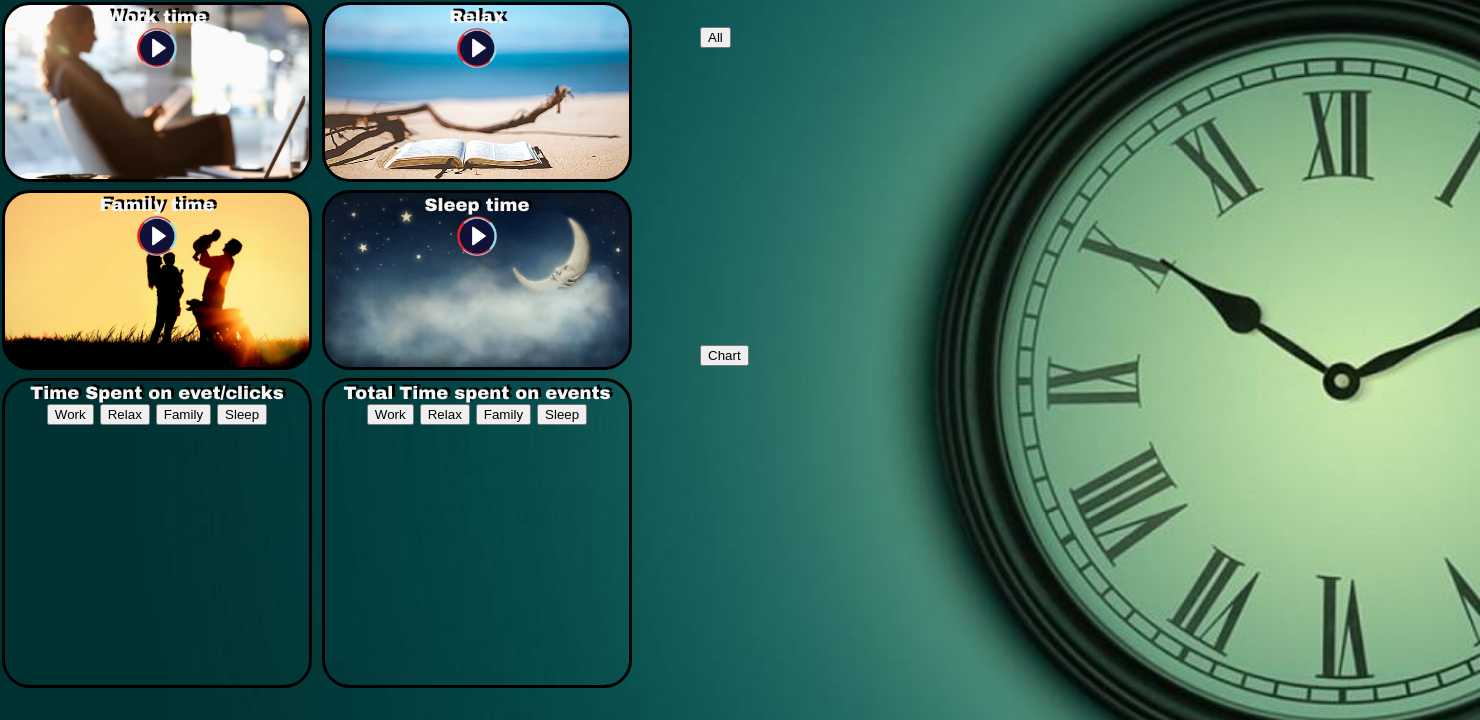
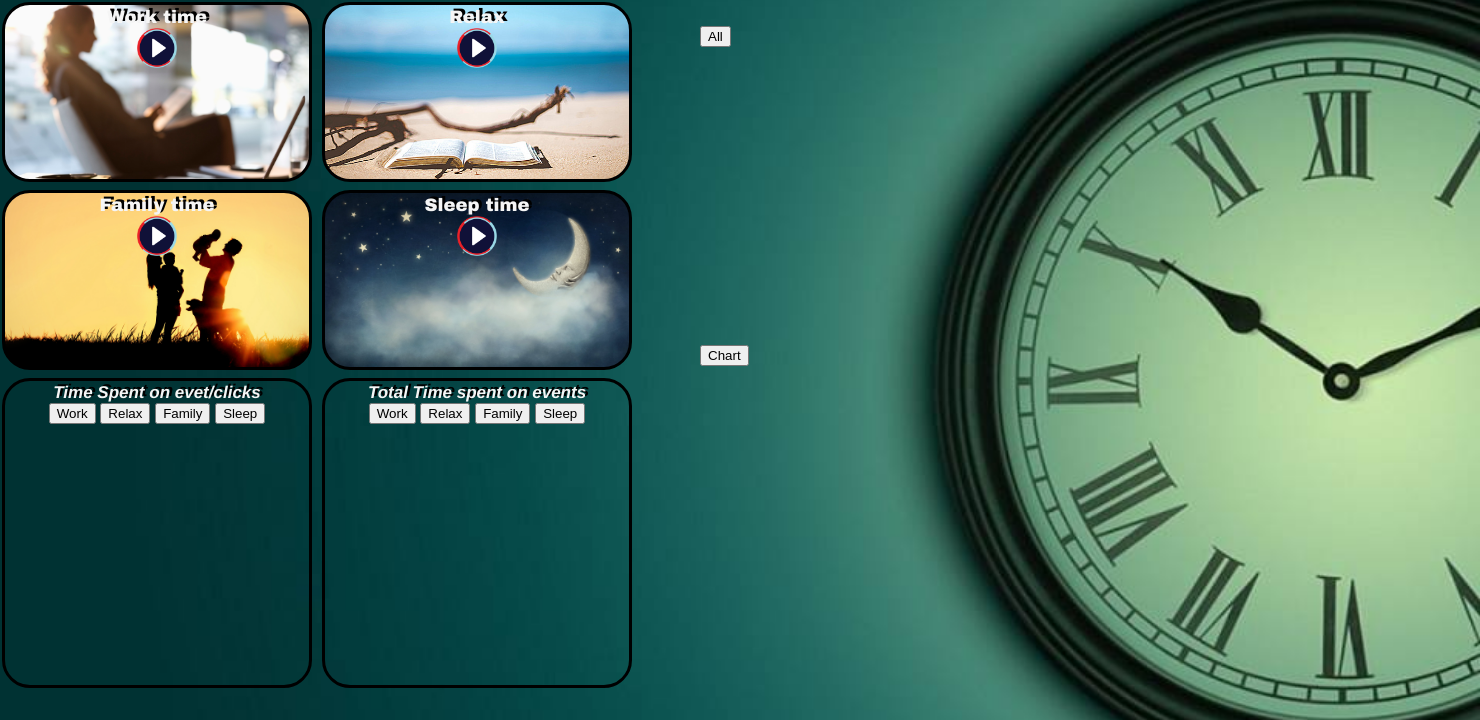
Before and after one commit to NyitraiZsolt/time-manager-app, a Node server app: page / in a window 1480 px wide. Shown: the part 80-800 px from the top of the page. Run offline with Node 20, Linux system fonts and the light colour scheme; data that the repository does not hold is empty; some libraries are stand-ins or nearby versions.

Commit message:
CSS  modificare 4 august

```diff
--- a/public/stylesheets/style.css
+++ b/public/stylesheets/style.css
@@ -1,7 +1,8 @@
 body {
+    background-size: cover;
     background-image: url("../images/BGTime-Management.jpg");
     background-repeat: no-repeat;
-    background-size: cover;
+
 }
 #work {
     background-image: url("../images/work.jpg");
@@ -115,6 +116,13 @@ body {
 
 }
 
+#sidebar{
+    color: whitesmoke;
+    font-family: Helvetica;
+    font-size: 17px;
+    font-style: italic;
+}
+
 .footer {
     background-color: whitesmoke;
     padding: 10px;
@@ -128,8 +136,22 @@ body {
 }
 #stats_content {
     overflow: auto;
-    height: 240px;
+    height: 200px;
     border: 2px black;
+}
+
+#stats{
+    color: whitesmoke;
+    font-family: Helvetica;
+    font-size: 17px;
+    font-style: italic;
+}
+
+#totalStats{
+    color: whitesmoke;
+    font-family: Helvetica;
+    font-size: 17px;
+    font-style: italic;
 }
 
 #myChart{
```
